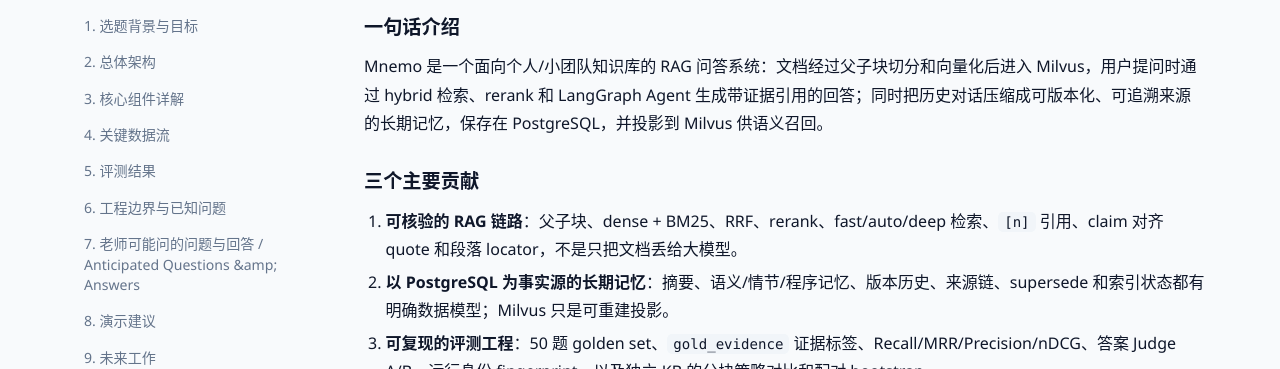
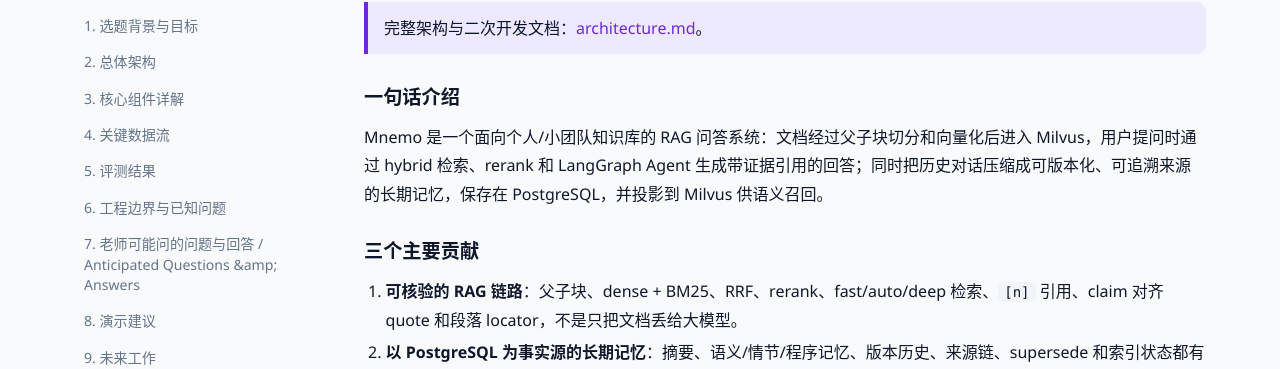
Before and after one commit to wh-violet667/Mnemo, a plain HTML site: page docs/index.html in a window 1280 px wide. Shown: the part 731-1100 px from the top of the page. Drawn offline with Linux system fonts and the light colour scheme.

Commit message:
docs: link architecture document from site

```diff
--- a/docs/index.html
+++ b/docs/index.html
@@ -241,6 +241,9 @@
 
   <main class="content">
     <h2 id="0">0. 一页速览</h2>
+<blockquote>
+<p>完整架构与二次开发文档：<a href="architecture.md">architecture.md</a>。</p>
+</blockquote>
 <h3 id="_1">一句话介绍</h3>
 <p>Mnemo 是一个面向个人/小团队知识库的 RAG 问答系统：文档经过父子块切分和向量化后进入 Milvus，用户提问时通过 hybrid 检索、rerank 和 LangGraph Agent 生成带证据引用的回答；同时把历史对话压缩成可版本化、可追溯来源的长期记忆，保存在 PostgreSQL，并投影到 Milvus 供语义召回。</p>
 <h3 id="_2">三个主要贡献</h3>
```
Also changed, not shown: 1 other file.
